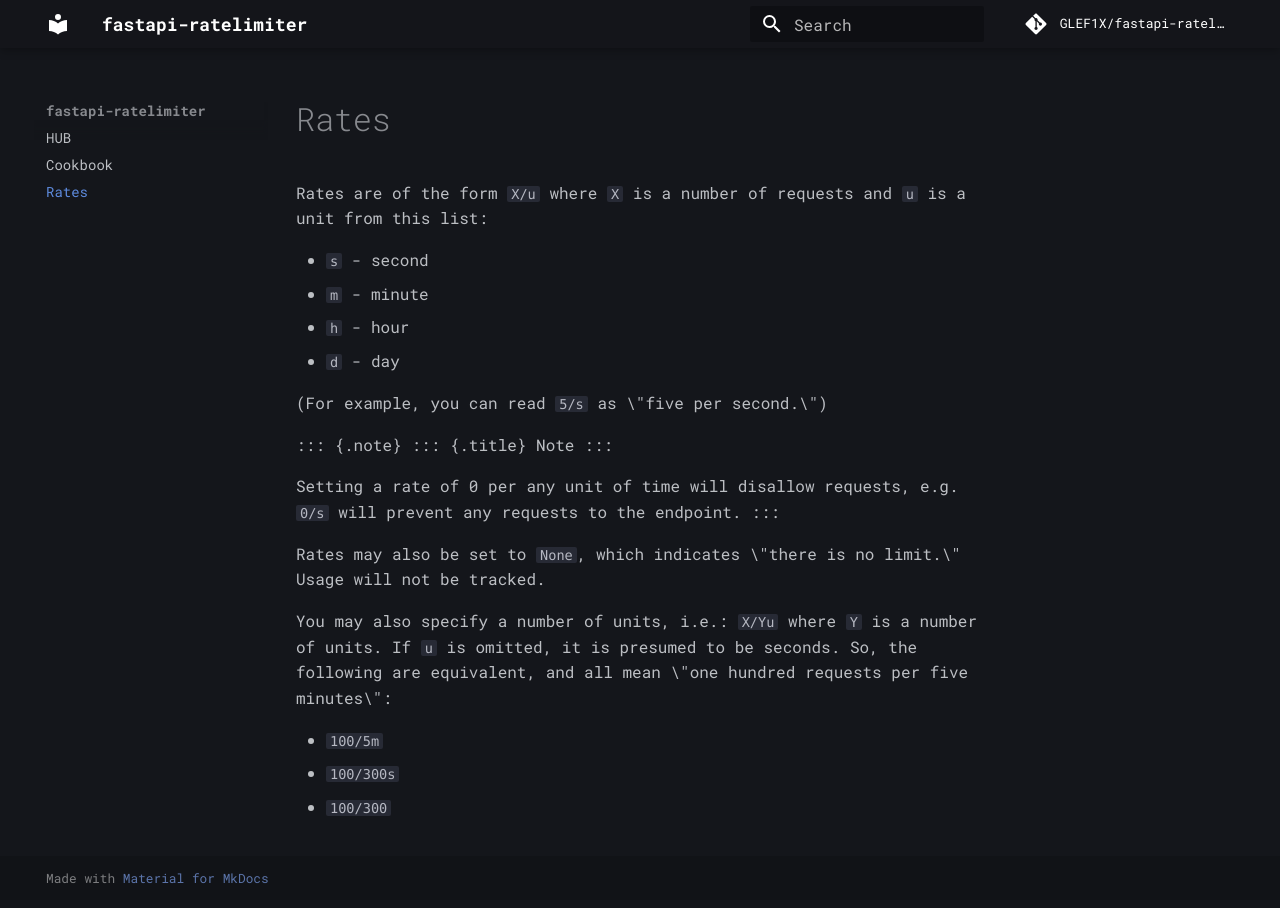
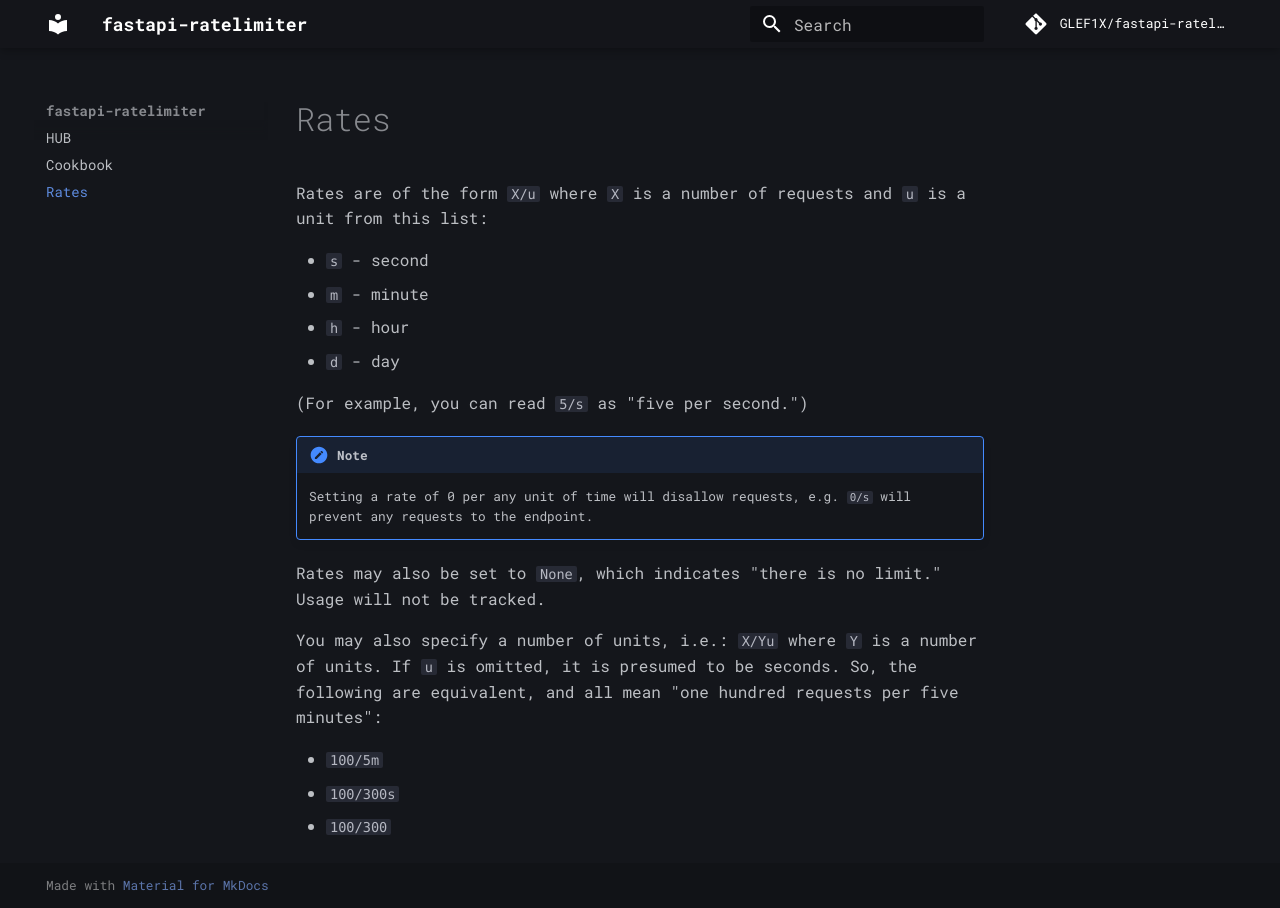
Before and after one commit to GLEF1X/fastapi-ratelimiter, an MkDocs documentation site: the page built from docs/rates.md, in a window 1280 px wide. Built offline with MkDocs 1.6.1 and Material for MkDocs 9.7.7, drawn with Linux system fonts in a browser that asks for light colours; some web fonts are replaced; comment, search, counter and statistics services are not loaded.

Commit message:
update docs

```diff
--- a/docs/rates.md
+++ b/docs/rates.md
@@ -9,21 +9,19 @@
 - `h` - hour
 - `d` - day
 
-(For example, you can read `5/s` as \"five per second.\")
+(For example, you can read `5/s` as "five per second.")
 
-::: {.note}
-::: {.title} Note
-:::
+!!! note
 
-Setting a rate of 0 per any unit of time will disallow requests, e.g.
-`0/s` will prevent any requests to the endpoint.
-:::
+    Setting a rate of 0 per any unit of time will disallow requests, e.g.
+    `0/s` will prevent any requests to the endpoint.
 
-Rates may also be set to `None`, which indicates \"there is no limit.\" Usage will not be tracked.
+
+Rates may also be set to `None`, which indicates "there is no limit." Usage will not be tracked.
 
 You may also specify a number of units, i.e.: `X/Yu` where `Y` is a number of units. If `u` is omitted, it is
-presumed to be seconds. So, the following are equivalent, and all mean \"one hundred requests per five
-minutes\":
+presumed to be seconds. So, the following are equivalent, and all mean "one hundred requests per five
+minutes":
 
 - `100/5m`
 - `100/300s`
```
Also changed, not shown: docs/cookbook.md (+2 -2 lines), 1 other file.
